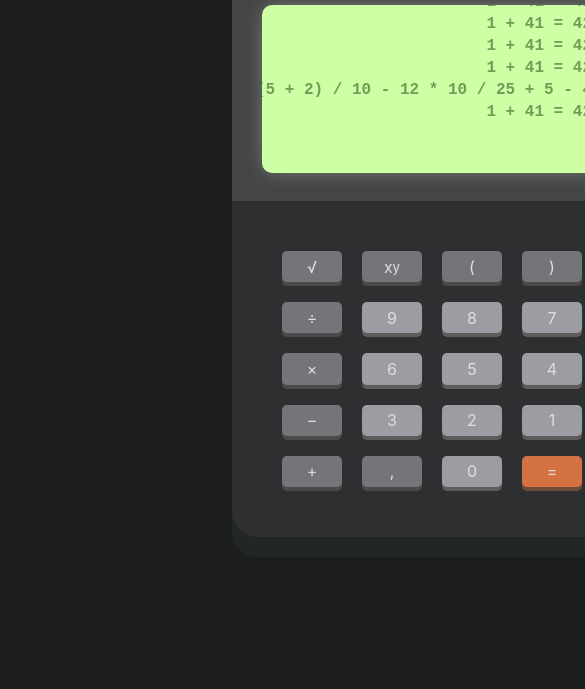
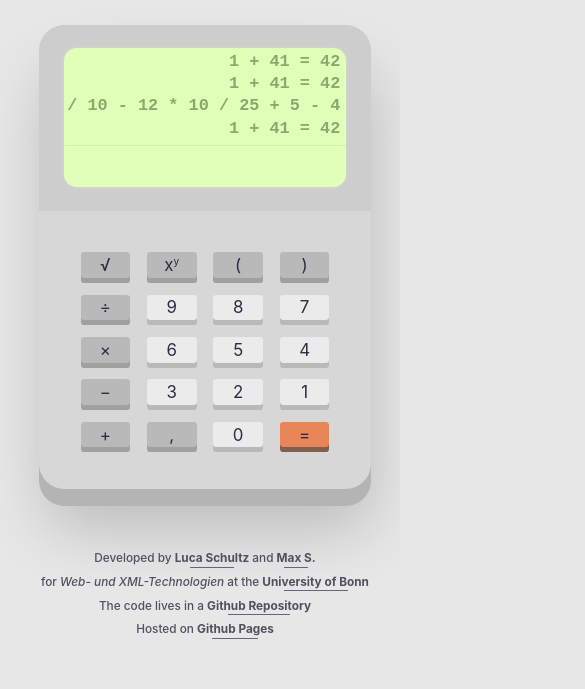
Before and after one commit to lucaschultz/jscalc, a plain HTML site: page index.html in a window 390 px wide. Shown: the part 175-864 px from the top of the page, 585 px wide, since content can reach past the window. Drawn offline with Linux system fonts and the light colour scheme.

Commit message:
Added footer, more responsive CSS, lightmode
- Added footer and respective CSS
-Made the calculator more responsive by replacing various px lenths with viewport height dependable lengths
- Added lightmode color set to '_colors.scss'
- Changed some color names
- Changed default textsize to be dependent on viewport height

```diff
--- a/css/style.css
+++ b/css/style.css
@@ -11,7 +11,7 @@ html {
   /* A system font stack so things load nice and quick! */
   font-family: -apple-system, BlinkMacSystemFont, "Segoe UI", Roboto, Helvetica, Arial, sans-serif, "Apple Color Emoji", "Segoe UI Emoji", "Segoe UI Symbol";
   font-weight: 600;
-  font-size: 16px; }
+  font-size: 2vh; }
 
 /*
   WAT IS THIS?!
@@ -35,10 +35,34 @@ h6 {
   margin: 0 0 5px 0; }
 
 :root {
+  --bg: #e7e7e7;
+  --bg-accent: white;
+  --text-primary: #2b2d43;
+  --text-secondary: #50505f;
+  --text-accent: #64647d;
+  --calculator-body: #d7d7d7;
+  --calculator-body-edge: #b4b4b4;
+  --calculator-body-shadow: rgba(0, 0, 0, 0.2);
+  --calculator-accent: #cdcdcd;
+  --button-text: #929298;
+  --digit: #ebebeb;
+  --digit-edge: #b9b9b9;
+  --operator: #b9b9b9;
+  --operator-edge: #a0a0a0;
+  --equality: #e98657;
+  --equality-edge: #815f4e;
+  --display: #e2ffb9;
+  --display-glow: #e5ffd2;
+  --display-text-primary: #63854a;
+  --display-text-secondary: rgba(79, 113, 54, 0.6);
+  --display-text-accent: rgba(79, 113, 54, 0.1); }
+  @media (prefers-color-scheme: dark) {
+    :root {
       --bg: #1d1e1f;
       --bg-accent: #272829;
-  --text: #dfdfdf;
-  --text-accent: #c3c3c3;
+      --text-primary: #dfdfdf;
+      --text-secondary: #9696a0;
+      --text-accent: #82828c;
       --calculator-body: #2e2f30;
       --calculator-body-edge: #232627;
       --calculator-body-shadow: rgba(0, 0, 0, 0.5);
@@ -52,14 +76,14 @@ h6 {
       --equality-edge: #6d4b3a;
       --display: #ceffa5;
       --display-glow: rgba(229, 255, 210, 0.5);
-  --display-text: #4f7136;
-  --display-text-accent: rgba(79, 113, 54, 0.7); }
-
+      --display-text-primary: #4f7136;
+      --display-text-secondary: rgba(79, 113, 54, 0.7);
+      --display-text-accent: rgba(79, 113, 54, 0.1); } }
 body {
-  min-width: 100vh;
+  min-width: 100vw;
   min-height: 100vh;
   background-color: var(--bg);
-  color: var(--text);
+  color: var(--text-primary);
   display: flex;
   flex-direction: column;
   align-items: flex-start; }
@@ -71,11 +95,22 @@ header {
   flex-direction: column;
   justify-content: center;
   align-items: center; }
-  header h1 {
-    font-size: 5em;
-    font-weight: 700; }
-  header h3 {
-    font-weight: 400; }
+
+h1 {
+  font-size: 4em;
+  font-weight: 900; }
+
+h3 {
+  font-size: 1.2em; }
+
+sup, sub {
+  font-size: .6em;
+  position: relative;
+  vertical-align: baseline;
+  top: -0.4em; }
+
+sub {
+  top: 0.4em; }
 
 section {
   min-width: 100%;
@@ -84,13 +119,43 @@ section {
   justify-content: center;
   align-items: center; }
 
+footer {
+  width: 100vw;
+  height: 20vh;
+  display: flex;
+  flex-direction: column;
+  justify-content: center;
+  align-items: center;
+  color: var(--text-secondary);
+  font-size: .7em;
+  font-weight: 500;
+  line-height: 2em; }
+
+a {
+  color: inherit;
+  text-decoration: none;
+  position: relative;
+  font-weight: 700; }
+  a::after {
+    content: "";
+    position: absolute;
+    width: 60%;
+    height: 1px;
+    background-color: var(--text-accent);
+    left: 20%;
+    bottom: -18%;
+    transition: width .2s linear, left .2s linear; }
+  a:hover::after {
+    width: 90%;
+    left: 5%; }
+
 #calculator {
   background-color: var(--calculator-body);
-  width: 400px;
-  max-width: 400px;
-  height: 560px;
-  border-radius: 25px;
-  box-shadow: 0 20px 0 var(--calculator-body-edge);
+  width: 39.3vh;
+  max-width: 39.3vh;
+  height: 55vh;
+  border-radius: 3vh;
+  box-shadow: 0 2vh 0 var(--calculator-body-edge), 0.5vh 5vh 7.5vh -0.5vh var(--calculator-body-shadow);
   overflow: hidden;
   display: grid;
   grid-template-rows: minmax(40%, 40%) minmax(60%, 60%);
@@ -105,34 +170,34 @@ section {
 @-webkit-keyframes calc-hover {
   from {
     transform: scale(1);
-    box-shadow: 0 20px 0 var(--calculator-body-edge); }
+    box-shadow: 0 2vh 0 var(--calculator-body-edge), 0.5vh 5vh 7.5vh -0.5vh var(--calculator-body-shadow); }
   to {
     transform: scale(1.02);
-    box-shadow: 0 20px 0 var(--calculator-body-edge), 10px 50px 80px -10px var(--calculator-body-shadow); } }
+    box-shadow: 0 2vh 0 var(--calculator-body-edge), 1vh 10vh 15vh -1vh var(--calculator-body-shadow); } }
 
 @keyframes calc-hover {
   from {
     transform: scale(1);
-    box-shadow: 0 20px 0 var(--calculator-body-edge); }
+    box-shadow: 0 2vh 0 var(--calculator-body-edge), 0.5vh 5vh 7.5vh -0.5vh var(--calculator-body-shadow); }
   to {
     transform: scale(1.02);
-    box-shadow: 0 20px 0 var(--calculator-body-edge), 10px 50px 80px -10px var(--calculator-body-shadow); } }
+    box-shadow: 0 2vh 0 var(--calculator-body-edge), 1vh 10vh 15vh -1vh var(--calculator-body-shadow); } }
 
 @-webkit-keyframes calc-unhover {
   from {
     transform: scale(1.02);
-    box-shadow: 0 20px 0 var(--calculator-body-edge), 10px 50px 80px -10px var(--calculator-body-shadow); }
+    box-shadow: 0 2vh 0 var(--calculator-body-edge), 1vh 10vh 15vh -1vh var(--calculator-body-shadow); }
   to {
     transform: scale(1);
-    box-shadow: 0 20px 0 var(--calculator-body-edge); } }
+    box-shadow: 0 2vh 0 var(--calculator-body-edge), 0.5vh 5vh 7.5vh -0.5vh var(--calculator-body-shadow); } }
 
 @keyframes calc-unhover {
   from {
     transform: scale(1.02);
-    box-shadow: 0 20px 0 var(--calculator-body-edge), 10px 50px 80px -10px var(--calculator-body-shadow); }
+    box-shadow: 0 2vh 0 var(--calculator-body-edge), 1vh 10vh 15vh -1vh var(--calculator-body-shadow); }
   to {
     transform: scale(1);
-    box-shadow: 0 20px 0 var(--calculator-body-edge); } }
+    box-shadow: 0 2vh 0 var(--calculator-body-edge), 0.5vh 5vh 7.5vh -0.5vh var(--calculator-body-shadow); } }
 
 .upper-part {
   background-color: var(--calculator-accent);
@@ -141,24 +206,24 @@ section {
   align-items: center; }
 
 .display-wrapper {
-  padding: 0 2% 0 0;
   width: 85%;
   height: 75%;
   background-color: var(--display);
-  border-radius: 10px;
-  box-shadow: 0 0 20px -5px var(--display-glow);
+  border-radius: 1.5vh;
+  box-shadow: 0 0 1vh -0.5vh var(--display-glow);
   display: flex;
   flex-direction: column-reverse;
   align-items: flex-end;
   font-family: monospace; }
 
 .input {
+  padding: 0 2% 0 0;
   flex-basis: 30%;
   display: flex;
   flex-direction: row-reverse;
   align-items: center;
-  color: var(--display-text);
-  font-size: 1.5em;
+  color: var(--display-text-primary);
+  font-size: 1.25em;
   white-space: nowrap;
   max-width: 100%;
   overflow-x: scroll; }
@@ -166,6 +231,7 @@ section {
     display: none; }
 
 .history-wrapper {
+  padding: 0 2% 0 0;
   flex-basis: 70%;
   flex-grow: 0;
   width: 100%;
@@ -175,7 +241,8 @@ section {
   align-items: flex-end;
   max-height: 80%;
   overflow-y: scroll;
-  color: var(--display-text-accent); }
+  border-bottom: 1px solid var(--display-text-accent);
+  color: var(--display-text-secondary); }
   .history-wrapper::-webkit-scrollbar {
     display: none; }
 
@@ -184,9 +251,11 @@ section {
   max-width: 100%;
   display: flex;
   flex-direction: row-reverse;
-  margin: 2px 2px;
+  margin: .2vh 0;
   white-space: nowrap;
   overflow-x: scroll; }
+  .history-line:first-child {
+    margin-bottom: .8vh; }
   .history-line::-webkit-scrollbar {
     display: none; }
 
@@ -194,6 +263,7 @@ section {
   width: 100%;
   height: 100%;
   display: flex;
+  flex-direction: column;
   justify-content: center;
   align-items: center; }
 
@@ -203,7 +273,7 @@ section {
   display: grid;
   grid-template-columns: repeat(4, 1fr);
   grid-template-rows: repeat(5, 1fr);
-  grid-gap: 20px; }
+  grid-gap: 2vh; }
 
 .calculator-button {
   -webkit-touch-callout: none;
@@ -232,10 +302,11 @@ section {
   -moz-appearance: none;
   color: inherit;
   background-color: inherit;
+  box-sizing: border-box;
   background-color: var(--digit);
   --edge-color: var(--digit-edge);
-  box-shadow: 0 4px 0 0 var(--edge-color);
-  border-radius: 5px;
+  box-shadow: 0 0.6vh 0 0 var(--edge-color);
+  border-radius: .4vh;
   display: flex;
   justify-content: center;
   align-items: center;
@@ -247,46 +318,44 @@ section {
   .calculator-button:active {
     transform: unset;
     color: inherit; }
-
-.pressed {
+  .calculator-button.pressed {
     -webkit-animation: button-press .1s ease-in-out forwards;
             animation: button-press .1s ease-in-out forwards; }
-
-.released {
+  .calculator-button.released {
     -webkit-animation: button-release .1s ease-in-out forwards;
             animation: button-release .1s ease-in-out forwards; }
 
 @-webkit-keyframes button-press {
   from {
-    transform: translateY(0px);
-    box-shadow: 0 3px 0 0 var(--edge-color); }
+    transform: translateY(0vh);
+    box-shadow: 0 0.6vh 0 0 var(--edge-color); }
   to {
-    transform: translateY(3px);
-    box-shadow: 0 1px 0 0 var(--edge-color); } }
+    transform: translateY(0.4vh);
+    box-shadow: 0 0.2vh 0 0 var(--edge-color); } }
 
 @keyframes button-press {
   from {
-    transform: translateY(0px);
-    box-shadow: 0 3px 0 0 var(--edge-color); }
+    transform: translateY(0vh);
+    box-shadow: 0 0.6vh 0 0 var(--edge-color); }
   to {
-    transform: translateY(3px);
-    box-shadow: 0 1px 0 0 var(--edge-color); } }
+    transform: translateY(0.4vh);
+    box-shadow: 0 0.2vh 0 0 var(--edge-color); } }
 
 @-webkit-keyframes button-release {
   from {
-    transform: translateY(3px);
-    box-shadow: 0 1px 0 0 var(--edge-color); }
+    transform: translateY(0.4vh);
+    box-shadow: 0 0.2vh 0 0 var(--edge-color); }
   to {
-    transform: translateY(0px);
-    box-shadow: 0 3px 0 0 var(--edge-color); } }
+    transform: translateY(0vh);
+    box-shadow: 0 0.6vh 0 0 var(--edge-color); } }
 
 @keyframes button-release {
   from {
-    transform: translateY(3px);
-    box-shadow: 0 1px 0 0 var(--edge-color); }
+    transform: translateY(0.4vh);
+    box-shadow: 0 0.2vh 0 0 var(--edge-color); }
   to {
-    transform: translateY(0px);
-    box-shadow: 0 3px 0 0 var(--edge-color); } }
+    transform: translateY(0vh);
+    box-shadow: 0 0.6vh 0 0 var(--edge-color); } }
 
 .operator {
   background-color: var(--operator);
--- a/index.html
+++ b/index.html
@@ -13,7 +13,7 @@
   <body>
     <header>
       <h1>JS Calc</h1>
-      <h3>Ein einfacher Javascript Taschenrechner</h3>
+      <h3>A Ludicrously Simple Calculator</h3>
     </header>
     <section>
       <div id="calculator">
@@ -60,5 +60,11 @@
         </div>
       </div>
     </section>
+    <footer>
+        <div>Developed by <a href="https://github.com/lucaschultz">Luca Schultz</a> and <a href="https://github.com/MrsSnowWhite">Max S.</a></div>
+        <div>for <em>Web- und XML-Technologien</em> at the <a href="https://www.informatik.uni-bonn.de/de">University of Bonn</a></div>
+        <div>The code lives in a <a href="https://github.com/lucaschultz/jscalc">Github Repository</a></div>
+        <div>Hosted on <a href="https://pages.github.com">Github Pages</a></div>
+    </footer>
   </body>
 </html>
--- a/scss/_base.scss
+++ b/scss/_base.scss
@@ -17,7 +17,7 @@ html {
   font-family: -apple-system, BlinkMacSystemFont, "Segoe UI", Roboto, Helvetica,
     Arial, sans-serif, "Apple Color Emoji", "Segoe UI Emoji", "Segoe UI Symbol";
   font-weight: 600;
-  font-size: 16px;
+  font-size: 2vh;
 }
 
 /*
--- a/scss/_colors.scss
+++ b/scss/_colors.scss
@@ -1,9 +1,11 @@
 
 $colors: (
+    // Darkmode
     "bg-dark": rgba(29, 30, 31, 1.00),
     "bg-accent-dark": rgba(39, 40, 41, 1.00),
-    "text-dark": rgba(223, 223, 223, 1.00),
-    "text-accent-dark": rgba(195, 195, 195, 1.00),
+    "text-primary-dark": rgba(223, 223, 223, 1.00),
+    "text-secondary-dark": rgba(150, 150, 160, 1.00),
+    "text-accent-dark": rgba(130, 130, 140, 1.00),
     "calculator-body-dark": rgba(46, 47, 48, 1.00),
     "calculator-body-edge-dark": rgba(35, 38, 39, 1.00),
     "calculator-body-shadow-dark": rgba(0, 0, 0, .5),
@@ -17,15 +19,47 @@ $colors: (
     "equality-edge-dark": rgba(109, 75, 58, 1.00),
     "display-dark": rgba(206, 255, 165, 1.00),
     "display-glow-dark": rgba(229, 255, 210, .5),
-    "display-text-dark": rgba(79, 113, 54, 1.00),
-    "display-text-accent-dark": rgba(79, 113, 54, .7),
+    "display-text-primary-dark": rgba(79, 113, 54, 1.00),
+    "display-text-secondary-dark": rgba(79, 113, 54, .7),
+    "display-text-accent-dark": rgba(79, 113, 54, .1),
+    // Lightmode
+    "bg-light": rgba(231, 231, 231, 1.00),
+    "bg-accent-light": rgba(255, 255, 255, 1.00),
+    "text-primary-light": rgba(43, 45, 67, 1.00),
+    "text-secondary-light": rgba(80, 80, 95, 1.00),
+    "text-accent-light":  rgba(100, 100, 125, 1.00),
+    "calculator-body-light": rgba(215, 215, 215, 1.00),
+    "calculator-body-edge-light": rgba(180, 180, 180, 1.00),
+    "calculator-body-shadow-light": rgba(0, 0, 0, .2),
+    "calculator-accent-light": rgba(205, 205, 205, 1.00),
+    "button-text-light": rgba(146, 146, 152, 1.00),
+    "digit-light": rgba(235, 235, 235, 1.00),
+    "digit-edge-light": rgba(185, 185, 185, 1.00),
+    "operator-light": rgba(185, 185, 185, 1.00),
+    "operator-edge-light": rgba(160, 160, 160, 1.00),
+    "equality-light": rgba(233, 134, 87, 1.00),
+    "equality-edge-light": rgba(129, 95, 78, 1.00),
+    "display-light": rgba(226, 255, 185, 1.00),
+    "display-glow-light": rgba(229, 255, 210, 1),
+    "display-text-primary-light": rgba(99, 133, 74, 1.00),
+    "display-text-secondary-light": rgba(79, 113, 54, .6),
+    "display-text-accent-light": rgba(79, 113, 54, .1),
 );
 
 
 :root {
+    // Colors for the default light mode
     @each $name, $color in $colors {
-        @if str-index($name, "dark") {
-            --#{str-slice($name, 0, -6)}: #{$color};
+        @if str-index($name, "light") {
+            --#{str-slice($name, 0, -7)}: #{$color};
+        }
+    }
+    // Colors for dark mode
+    @media (prefers-color-scheme: dark) {
+        @each $name, $color in $colors {
+            @if str-index($name, "dark") {
+                --#{str-slice($name, 0, -6)}: #{$color};
+            }
         }
     }
 }
--- a/scss/main.scss
+++ b/scss/main.scss
@@ -3,10 +3,10 @@
 @import "colors";
 
 body {
-    min-width: 100vh;
+    min-width: 100vw;
     min-height: 100vh;
     background-color: var(--bg);
-    color: var(--text);
+    color: var(--text-primary);
     display: flex;
     flex-direction: column;
     align-items: flex-start;
@@ -19,13 +19,26 @@ header {
     flex-direction: column;
     justify-content: center;
     align-items: center;
-    & h1 {
-        font-size: 5em;
-        font-weight: 700;
-    }
-    & h3 {
-        font-weight: 400;
-    }
+}
+
+h1 {
+    font-size: 4em;
+    font-weight: 900;
+}
+
+h3 {
+    font-size: 1.2em;
+}
+
+sup, sub {
+    font-size: .6em;
+    position: relative;
+    vertical-align: baseline;
+    top: -0.4em;
+}
+
+sub {
+    top: 0.4em;
 }
 
 section {
@@ -36,13 +49,47 @@ section {
     align-items: center;
 }
 
+footer {
+    width: 100vw;
+    height: 20vh;
+    display: flex;
+    flex-direction: column;
+    justify-content: center;
+    align-items: center;
+    color: var(--text-secondary);
+    font-size: .7em;
+    font-weight: 500;
+    line-height: 2em;
+}
+
+a {
+    color: inherit;
+    text-decoration: none;
+    position: relative;
+    font-weight: 700;
+    &::after {
+        content: "";
+        position: absolute;
+        width: 60%;
+        height: 1px;
+        background-color: var(--text-accent);
+        left: 20%;
+        bottom: -18%;
+        transition: width .2s linear, left .2s linear;
+    }
+    &:hover::after {
+        width: 90%;
+        left: 5%;
+    }
+}
+
 #calculator {
     background-color: var(--calculator-body);
-    width: 400px;
-    max-width: 400px;
-    height: 560px;
-    border-radius: 25px;
-    box-shadow: 0 20px 0 var(--calculator-body-edge);
+    width: 39.3vh;
+    max-width: 39.3vh;
+    height: 55vh;
+    border-radius: 3vh;
+    box-shadow: 0 2vh 0 var(--calculator-body-edge), .5vh 5vh 7.5vh -0.5vh var(--calculator-body-shadow);
     overflow: hidden;
     display: grid;
     grid-template-rows: minmax(40%, 40%) minmax(60%, 60%);
@@ -58,22 +105,22 @@ section {
 @keyframes calc-hover {
     from {
         transform: scale(1);
-        box-shadow: 0 20px 0 var(--calculator-body-edge);
+        box-shadow: 0 2vh 0 var(--calculator-body-edge), .5vh 5vh 7.5vh -0.5vh var(--calculator-body-shadow);
     }
     to {
         transform: scale(1.02);
-        box-shadow: 0 20px 0 var(--calculator-body-edge), 10px 50px 80px -10px var(--calculator-body-shadow);
+        box-shadow: 0 2vh 0 var(--calculator-body-edge), 1vh 10vh 15vh -1vh var(--calculator-body-shadow);
     }
 }
 
 @keyframes calc-unhover {
     from {
         transform: scale(1.02);
-        box-shadow: 0 20px 0 var(--calculator-body-edge), 10px 50px 80px -10px var(--calculator-body-shadow);
+        box-shadow: 0 2vh 0 var(--calculator-body-edge), 1vh 10vh 15vh -1vh var(--calculator-body-shadow);
     }
     to {
         transform: scale(1);
-        box-shadow: 0 20px 0 var(--calculator-body-edge);
+        box-shadow: 0 2vh 0 var(--calculator-body-edge), .5vh 5vh 7.5vh -0.5vh var(--calculator-body-shadow);
     }
 }
 
@@ -86,12 +133,11 @@ section {
 }
 
 .display-wrapper {
-    padding: 0 2% 0 0;
     width: 85%;
     height: 75%;
     background-color: var(--display);
-    border-radius: 10px;
-    box-shadow: 0 0 20px -5px var(--display-glow);
+    border-radius: 1.5vh;
+    box-shadow: 0 0 1vh -0.5vh var(--display-glow);
     display: flex;
     flex-direction: column-reverse;
     align-items: flex-end;
@@ -99,12 +145,13 @@ section {
 }
 
 .input {
+    padding: 0 2% 0 0;
     flex-basis: 30%;
     display: flex;
     flex-direction: row-reverse;
     align-items: center;
-    color: var(--display-text);
-    font-size: 1.5em;
+    color: var(--display-text-primary);
+    font-size: 1.25em;
     white-space: nowrap;
     max-width: 100%;
     overflow-x: scroll;
@@ -115,6 +162,7 @@ section {
 }
 
 .history-wrapper {
+    padding: 0 2% 0 0;
     flex-basis: 70%;
     flex-grow: 0;
     width: 100%;
@@ -124,7 +172,8 @@ section {
     align-items: flex-end;
     max-height: 80%;
     overflow-y: scroll;
-    color: var(--display-text-accent);
+    border-bottom: 1px solid var(--display-text-accent);
+    color: var(--display-text-secondary);
     &::-webkit-scrollbar {
         display: none;
     }
@@ -135,7 +184,10 @@ section {
     max-width: 100%;
     display: flex;
     flex-direction: row-reverse;
-    margin: 2px 2px;
+    margin: .2vh 0;
+    &:first-child {
+        margin-bottom: .8vh;
+    }
     white-space: nowrap;
     overflow-x: scroll;
     &::-webkit-scrollbar {
@@ -147,6 +199,7 @@ section {
     width: 100%;
     height: 100%;
     display: flex;
+    flex-direction: column;
     justify-content: center;
     align-items: center;
 }
@@ -157,50 +210,50 @@ section {
     display: grid;
     grid-template-columns: repeat(4, 1fr);
     grid-template-rows: repeat(5, 1fr);
-    grid-gap: 20px;
+    grid-gap: 2vh;
 }
 
 .calculator-button {
     @include no-select;
     @include neutral-buttons;
+    box-sizing: border-box;
     background-color: var(--digit);
     --edge-color: var(--digit-edge);
-    box-shadow: 0 4px 0 0 var(--edge-color);
-    border-radius: 5px;
+    box-shadow: 0 .6vh 0 0 var(--edge-color);
+    border-radius: .4vh;
     display: flex;
     justify-content: center;
     align-items: center;
     transition: box-shadow .05s linear, transform .05s linear;
     transform: translateY(0px);
+    &.pressed {
+        animation: button-press .1s ease-in-out forwards;
+    }
+    &.released {
+        animation: button-release .1s ease-in-out forwards;
+    }
 }
 
-.pressed {
-    animation: button-press .1s ease-in-out forwards;
-}
-
-.released {
-    animation: button-release .1s ease-in-out forwards;
-}
 
 @keyframes button-press {
     from {
-        transform: translateY(0px);
-        box-shadow: 0 3px 0 0 var(--edge-color);
+        transform: translateY(0vh);
+        box-shadow: 0 .6vh 0 0 var(--edge-color);
     }
     to {
-        transform: translateY(3px);
-        box-shadow: 0 1px 0 0 var(--edge-color);
+        transform: translateY(.4vh);
+        box-shadow: 0 .2vh 0 0 var(--edge-color);
     }
 }
 
 @keyframes button-release {
     from {
-        transform: translateY(3px);
-        box-shadow: 0 1px 0 0 var(--edge-color);
+        transform: translateY(.4vh);
+        box-shadow: 0 .2vh 0 0 var(--edge-color);
     }
     to {
-        transform: translateY(0px);
-        box-shadow: 0 3px 0 0 var(--edge-color);
+        transform: translateY(0vh);
+        box-shadow: 0 .6vh 0 0 var(--edge-color);
     }
 }
 
```
Lines whose indentation alone changed are shown as unchanged.
